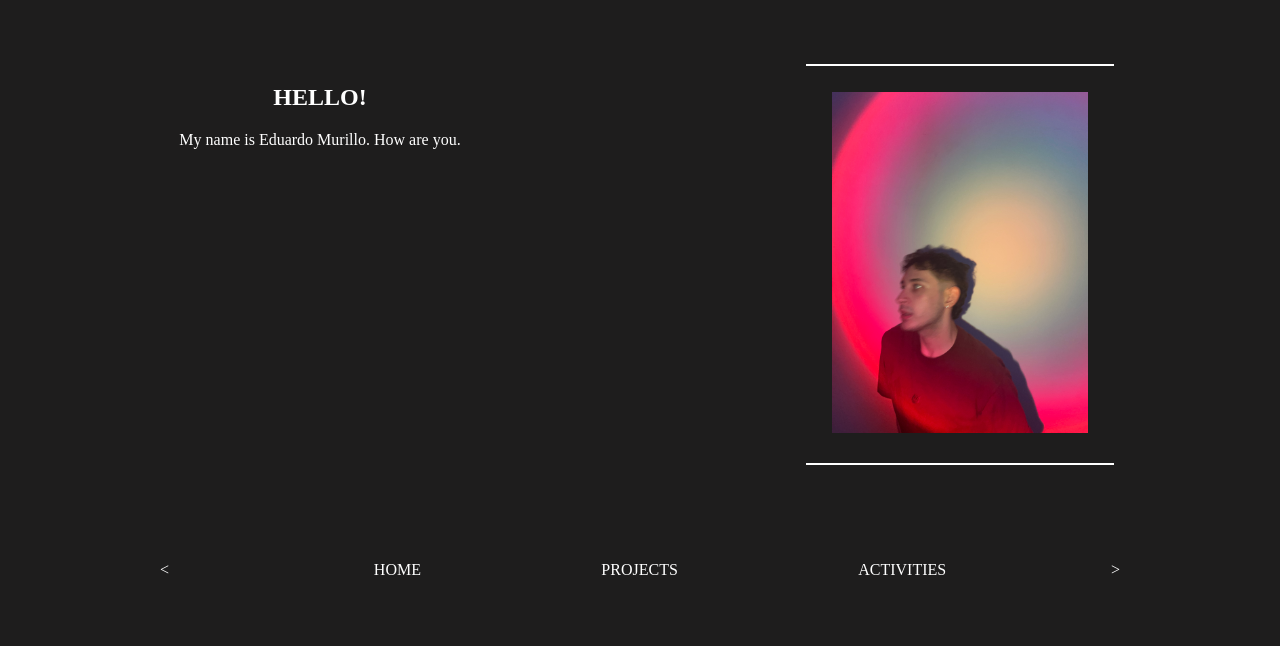
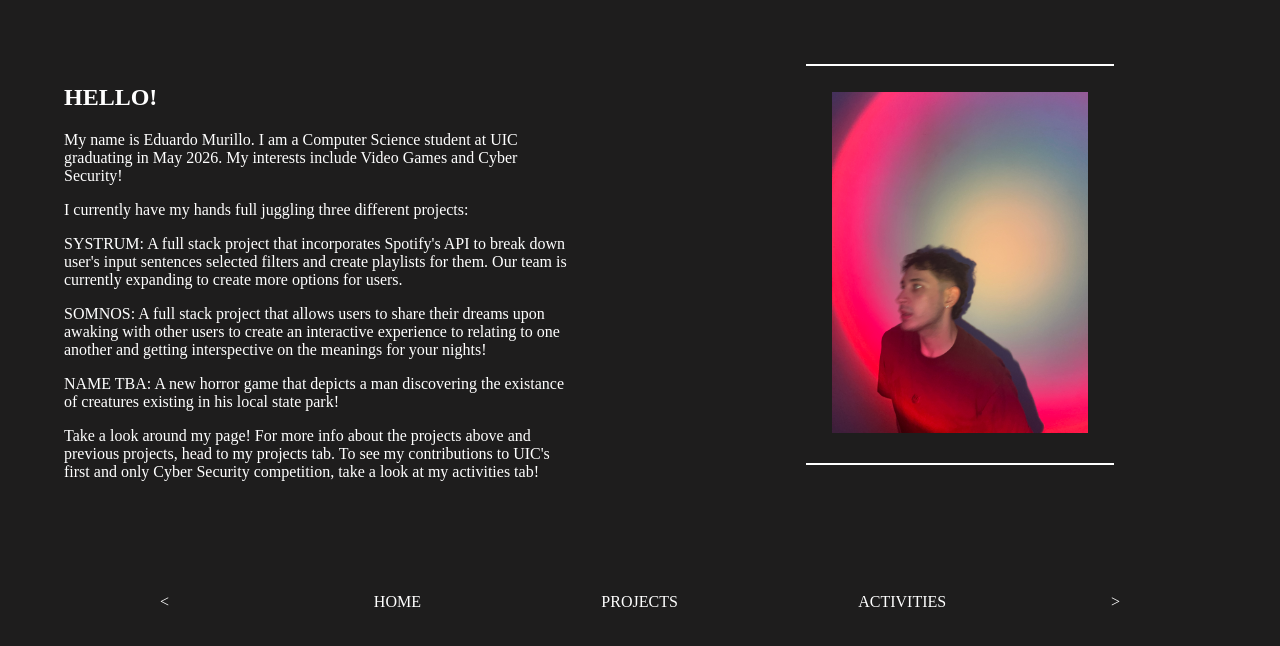
Before and after one commit to edmuri/Website, a React (Vite) app in the folder frontend/: page / in a window 1280 px wide. Shown: the top 646 px of the page. Built offline with nearby package versions, Linux system fonts and the light colour scheme.

Commit message:
adding description

```diff
--- /dev/null
+++ b/frontend/src/Pages/Components/Description.jsx
@@ -0,0 +1,36 @@
+import React from "react";
+import ReactDOM from "react-dom/client";
+import "../Styles/Description.css";
+
+const Description = () => {
+    return(
+        <div>
+            <h1 className="Text">HELLO!</h1>
+            <p className="Text">
+                My name is Eduardo Murillo.
+                I am a Computer Science student at UIC graduating in May 2026. My interests include Video Games and Cyber Security!
+            </p>
+            <p className="Text">
+                I currently have my hands full juggling three different projects:
+            </p>
+            <p className="Text">
+                SYSTRUM: A full stack project that incorporates Spotify's API to break down user's input sentences selected
+                filters and create playlists for them. Our team is currently expanding to create more options for users.
+            </p>
+            <p className="Text">
+                SOMNOS: A full stack project that allows users to share their dreams upon awaking with other
+                users to create an interactive experience to relating to one another and getting interspective on the meanings
+                for your nights!
+            </p>
+            <p className="Text">
+                NAME TBA: A new horror game that depicts a man discovering the existance of creatures existing in his local state park!
+            </p>
+            <p className="Text">
+                Take a look around my page! For more info about the projects above and previous projects, head to my projects tab.
+                To see my contributions to UIC's first and only Cyber Security competition, take a look at my activities tab!
+            </p>
+        </div>
+    )
+}
+
+export default Description
--- a/frontend/src/Pages/HomePage.jsx
+++ b/frontend/src/Pages/HomePage.jsx
@@ -1,5 +1,6 @@
 import NavBar from "./Components/NavBar";
 import Line from "./Components/Line";
+import Description from "./Components/Description";
 import React from "react";
 import ReactDOM from "react-dom/client";
 import "./Styles/HomePage.css";
@@ -10,16 +11,12 @@ const HomePage = () =>{
             <div id="main-content">
                 <div className="top-container">
                     <section id="description-container">
-                    <h1 className="Text">HELLO!</h1>
-                    <p className="Text">My name is Eduardo Murillo. How are you.</p>
+                    <Description/>
                     </section>
-
                     <section id="photo-container">
                         <div className="Line">{<Line/>}</div>
                         <div id="photo-div">
-                            <img
-                                src={Pfp}
-                                alt="Description" />
+                            <img src={Pfp} alt="Description" />
                         </div>
                         <div className="Line">{<Line/>}</div>
                     </section>
```
Also changed, not shown: frontend/src/Pages/Components/navbar.html (deleted, +0 -21 lines), frontend/src/Pages/Styles/Description.css (added).
